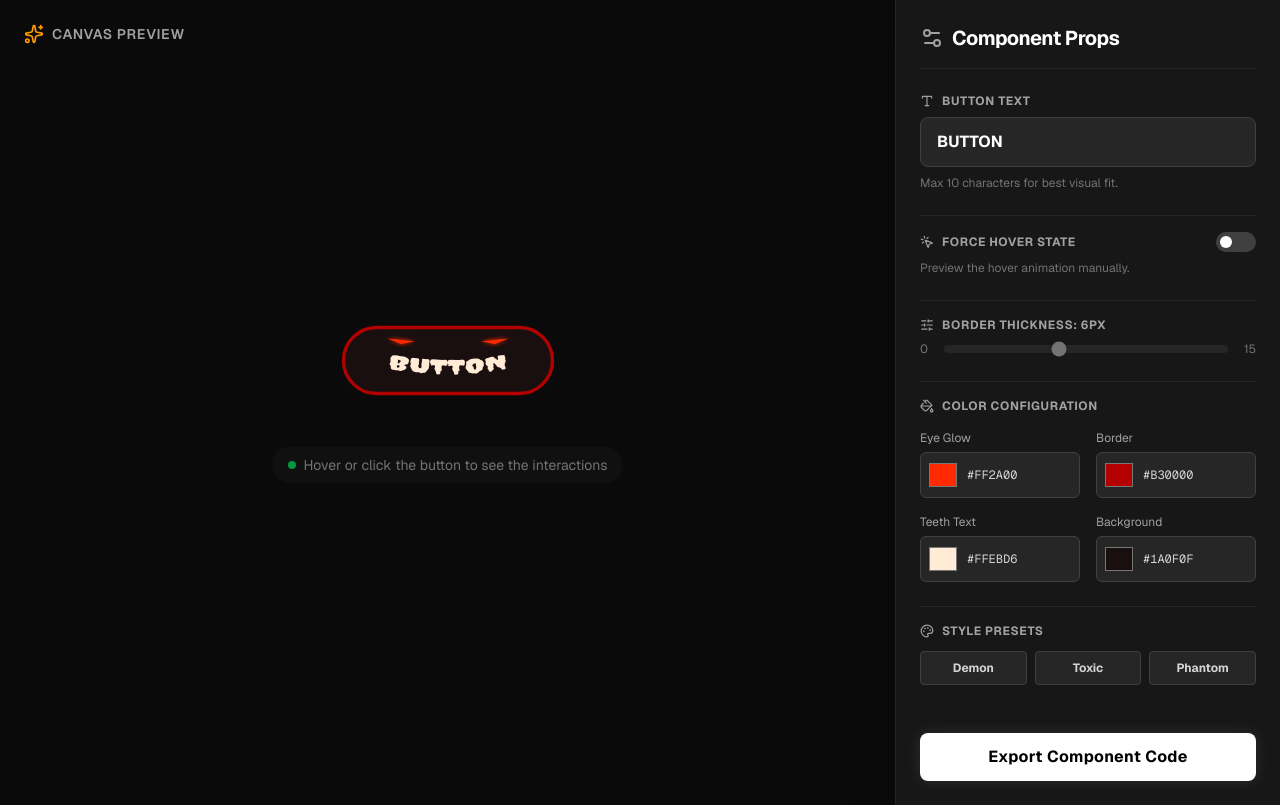
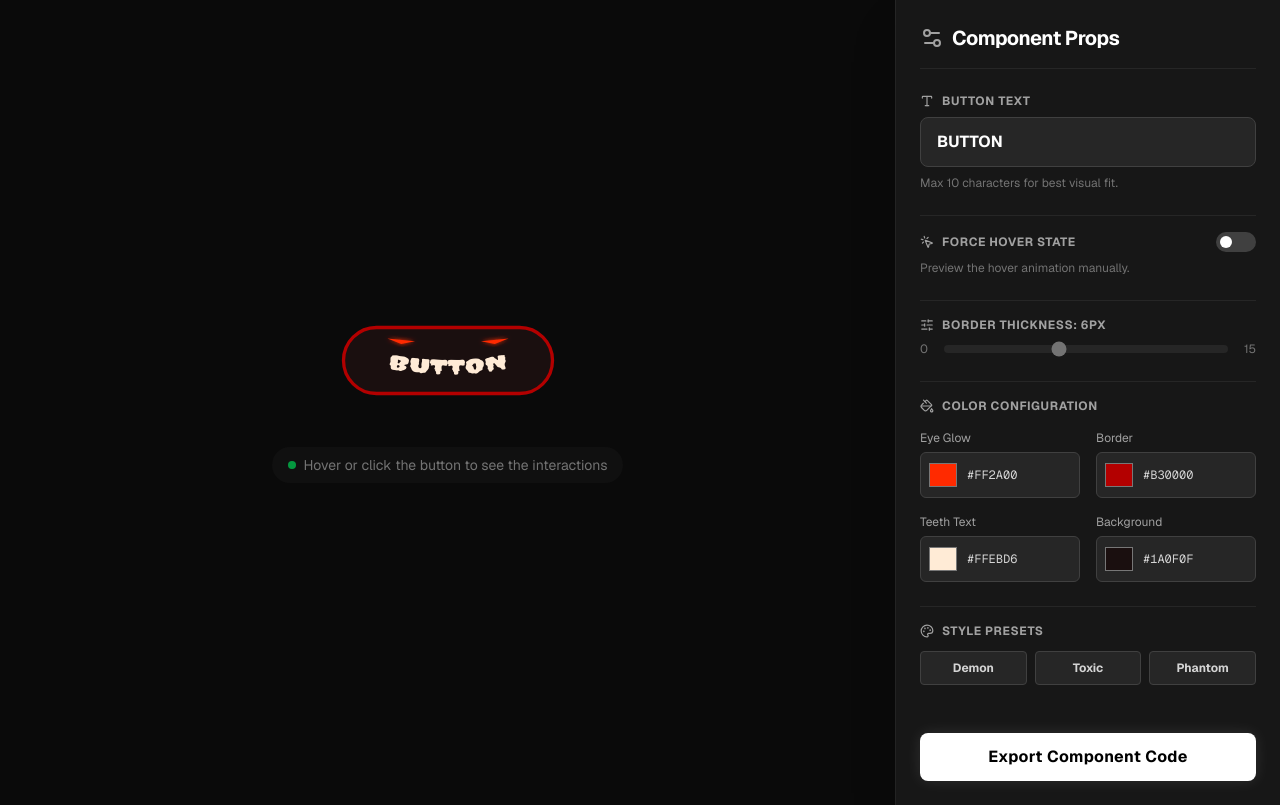
Before and after one commit to Nishant2356/UI-Library, a Next.js app: page / in a window 1280 px wide. Built offline with nearby package versions, Linux system fonts and the light colour scheme.

Commit message:
one-improvement

```diff
--- a/app/page.tsx
+++ b/app/page.tsx
@@ -36,10 +36,10 @@ export default function App() {
 
       {/* PREVIEW AREA */}
       <div className="flex-1 relative flex flex-col items-center justify-center p-8 bg-[radial-gradient(ellipse_at_center,_var(--tw-gradient-stops))] from-neutral-900 to-neutral-950 border-b lg:border-b-0 lg:border-r border-neutral-800">
-        <div className="absolute top-6 left-6 flex items-center gap-2 text-neutral-400">
+        {/* <div className="absolute top-6 left-6 flex items-center gap-2 text-neutral-400">
           <Sparkles size={20} className="text-amber-500" />
           <span className="font-semibold tracking-wider text-sm uppercase">Canvas Preview</span>
-        </div>
+        </div> */}
 
         {/* The Devil Button Component */}
         <div className="w-full max-w-[220px]">
```
